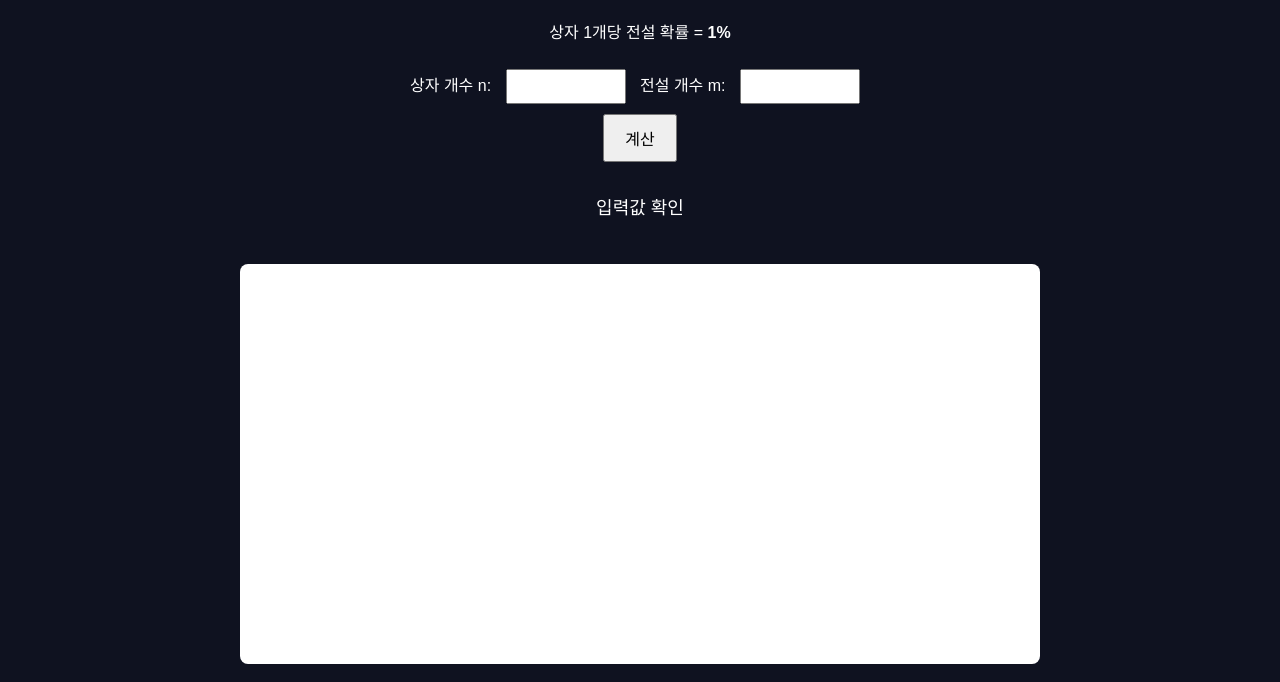
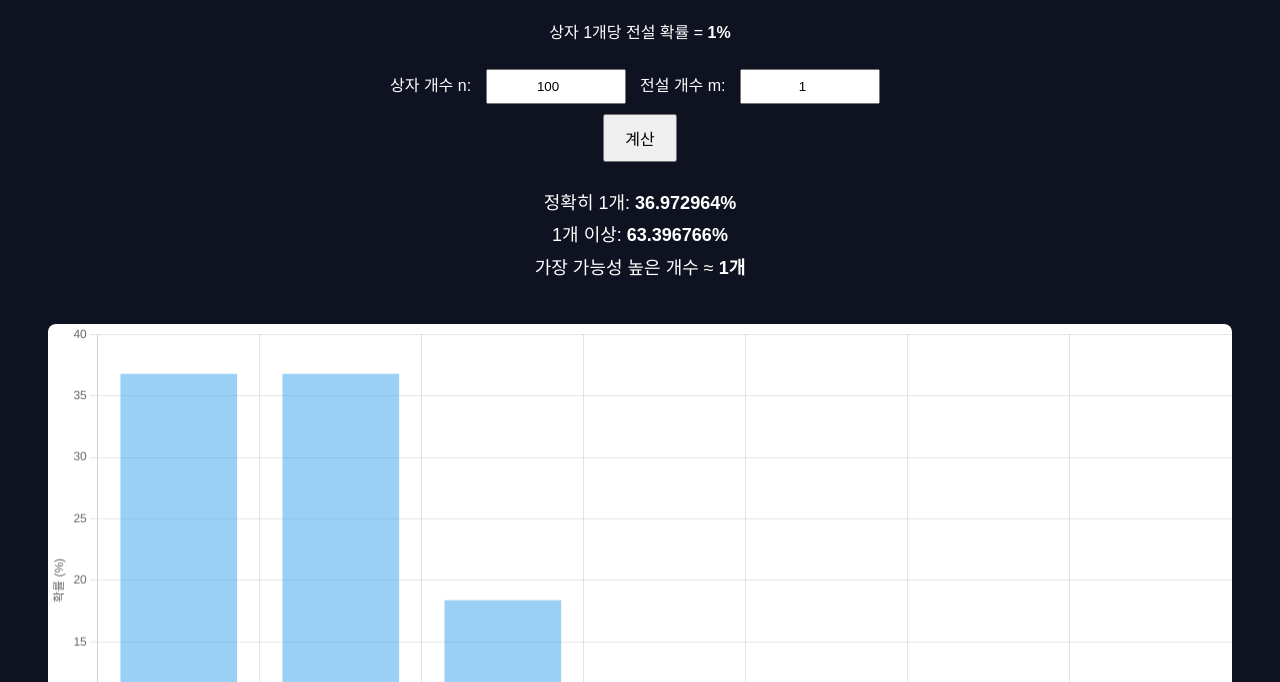
Before and after one commit to yunseuriglitter/RD-Card-Probability, a plain HTML site: page index.html in a window 1280 px wide. Both pictures are taken after a click on the button "계산". Shown: the part 118-800 px from the top of the page. Drawn offline with nearby package versions, Linux system fonts and the light colour scheme.

Commit message:
Update index.html

```diff
--- a/index.html
+++ b/index.html
@@ -15,7 +15,7 @@ body {
 input {
   padding: 8px;
   margin: 10px;
-  width: 100px;
+  width: 120px;
   text-align: center;
 }
 button {
@@ -24,7 +24,7 @@ button {
   cursor: pointer;
 }
 .result {
-  margin-top: 30px;
+  margin-top: 25px;
   font-size: 18px;
   line-height: 1.8;
 }
@@ -41,66 +41,75 @@ canvas {
 <p>상자 1개당 전설 확률 = <b>1%</b></p>
 
 <div>
-  상자 개수 n: <input type="number" id="n" min="0">
-  전설 개수 m: <input type="number" id="m" min="0">
+  상자 개수 n: <input type="number" id="n" min="1" value="100">
+  전설 개수 m: <input type="number" id="m" min="0" value="1">
 </div>
 
 <button onclick="calculate()">계산</button>
 
 <div class="result" id="output"></div>
-
-<canvas id="chart" width="800" height="400"></canvas>
+<canvas id="chart" width="900" height="420"></canvas>
 
 <script>
 const p = 0.01;
 let chart;
 
-function combination(n, k) {
-  if (k > n || k < 0) return 0;
-  if (k === 0 || k === n) return 1;
-  k = Math.min(k, n - k);
-  let res = 1;
-  for (let i = 1; i <= k; i++) {
-    res = res * (n - k + i) / i;
-  }
-  return res;
+// 포아송 확률
+function poissonProb(lambda, k) {
+  let fact = 1;
+  for (let i = 2; i <= k; i++) fact *= i;
+  return Math.exp(-lambda) * (lambda ** k) / fact;
 }
 
+// 이항 확률 (작은 n용)
 function binomialProb(n, m) {
-  return combination(n, m) * (p ** m) * ((1 - p) ** (n - m));
+  let res = 1;
+  for (let i = 1; i <= m; i++) {
+    res *= (n - i + 1) / i;
+  }
+  return res * (p ** m) * ((1 - p) ** (n - m));
 }
 
 function calculate() {
   const n = parseInt(document.getElementById("n").value);
   const m = parseInt(document.getElementById("m").value);
-
-  if (isNaN(n) || isNaN(m) || n < 0 || m < 0 || m > n) {
-    document.getElementById("output").innerHTML = "입력값 확인";
+  if (isNaN(n) || isNaN(m) || m > n || m < 0) {
+    document.getElementById("output").innerHTML = "입력값 오류";
     return;
   }
 
-  let exact = binomialProb(n, m);
-  let atLeast = 0;
-  for (let k = m; k <= n; k++) atLeast += binomialProb(n, k);
+  const lambda = n * p;
+  let exact = 0, atLeast = 0;
+
+  if (n < 10000) {
+    exact = binomialProb(n, m);
+    for (let k = m; k <= n; k++) atLeast += binomialProb(n, k);
+  } else {
+    exact = poissonProb(lambda, m);
+    let max = Math.ceil(lambda + 6 * Math.sqrt(lambda));
+    for (let k = m; k <= max; k++) atLeast += poissonProb(lambda, k);
+  }
+
+  let mostLikely = Math.floor(lambda);
 
   document.getElementById("output").innerHTML = `
-    정확히 ${m}개: <b>${(exact*100).toFixed(4)}%</b><br>
-    ${m}개 이상: <b>${(atLeast*100).toFixed(4)}%</b>
+    정확히 ${m}개: <b>${(exact*100).toFixed(6)}%</b><br>
+    ${m}개 이상: <b>${(atLeast*100).toFixed(6)}%</b><br>
+    가장 가능성 높은 개수 ≈ <b>${mostLikely}개</b>
   `;
 
-  drawChart(n);
+  drawChart(lambda);
 }
 
-function drawChart(n) {
-  let mean = n * p;
-  let range = Math.ceil(mean + 5 * Math.sqrt(n*p*(1-p))); // 분포 범위 자동 설정
+function drawChart(lambda) {
+  let mean = lambda;
+  let start = Math.max(0, Math.floor(mean - 5 * Math.sqrt(mean)));
+  let end = Math.ceil(mean + 5 * Math.sqrt(mean));
 
-  let labels = [];
-  let data = [];
-
-  for (let k = 0; k <= range; k++) {
+  let labels = [], data = [];
+  for (let k = start; k <= end; k++) {
     labels.push(k);
-    data.push(binomialProb(n, k) * 100);
+    data.push(poissonProb(mean, k) * 100);
   }
 
   if (chart) chart.destroy();
@@ -108,16 +117,14 @@ function drawChart(n) {
   chart = new Chart(document.getElementById('chart'), {
     type: 'bar',
     data: {
-      labels: labels,
+      labels,
       datasets: [{
         label: '확률 (%)',
-        data: data,
+        data
       }]
     },
     options: {
-      plugins: {
-        legend: { display: false }
-      },
+      plugins: { legend: { display: false }},
       scales: {
         x: { title: { display: true, text: '전설 개수' }},
         y: { title: { display: true, text: '확률 (%)' }}
```
